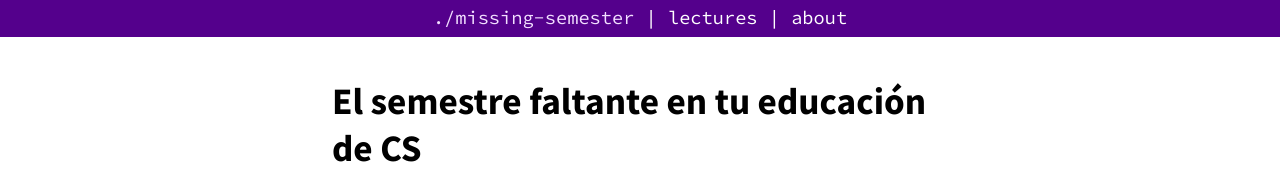
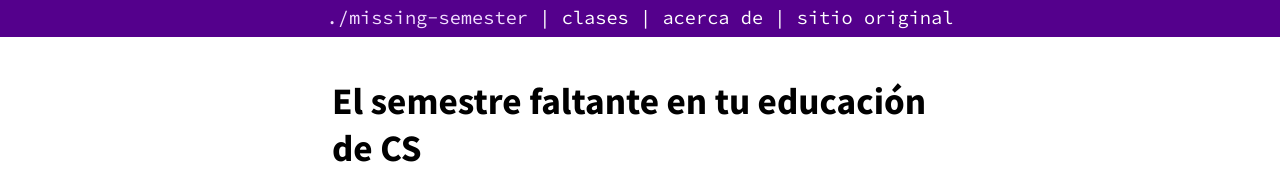
Before and after one commit to missing-semester-esp/missing-semester-esp.github.io, a Jekyll site: the page built from index.md, in a window 1280 px wide. Shown: the top 194 px of the page. Built offline with Jekyll 4.4.1, drawn with Linux system fonts in a browser that asks for light colours.

Commit message:
translate navigation bar

```diff
--- a/_includes/nav.html
+++ b/_includes/nav.html
@@ -5,8 +5,9 @@
     <label class="menu-label" for="menu-icon"></label>
     <div class="trigger">
       <div class="trigger-child">
-        <span class="nav-link"><a href="/2020/">lectures</a></span>
-        <span class="nav-link"><a href="/about/">about</a></span>
+        <span class="nav-link"><a href="/2020/">clases</a></span>
+        <span class="nav-link"><a href="/about/">acerca de</a></span>
+	<span class="nav-link"><a href="https://missing.csail.mit.edu/">sitio original</a></span>
       </div>
     </div>
   </nav>
```
